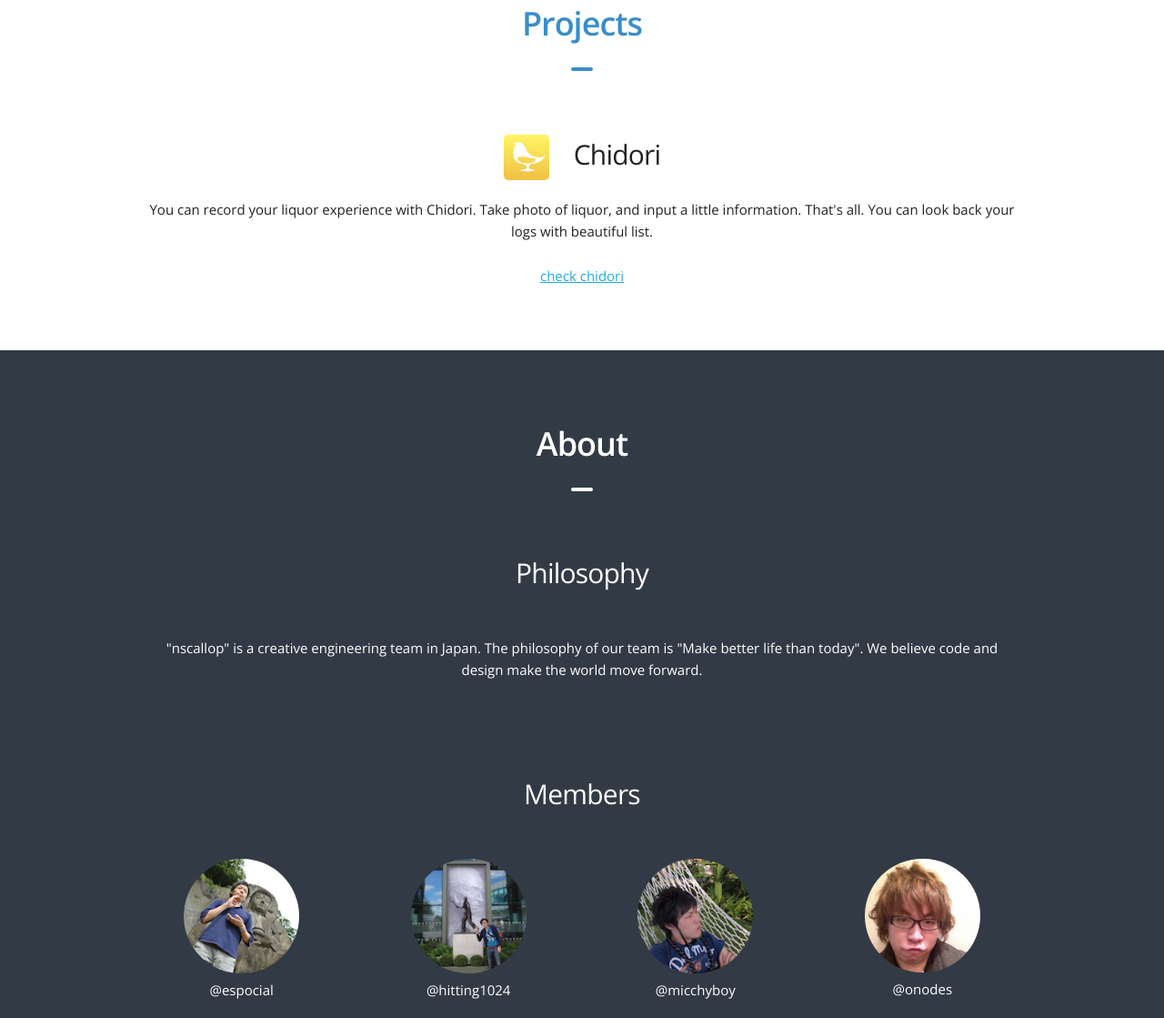
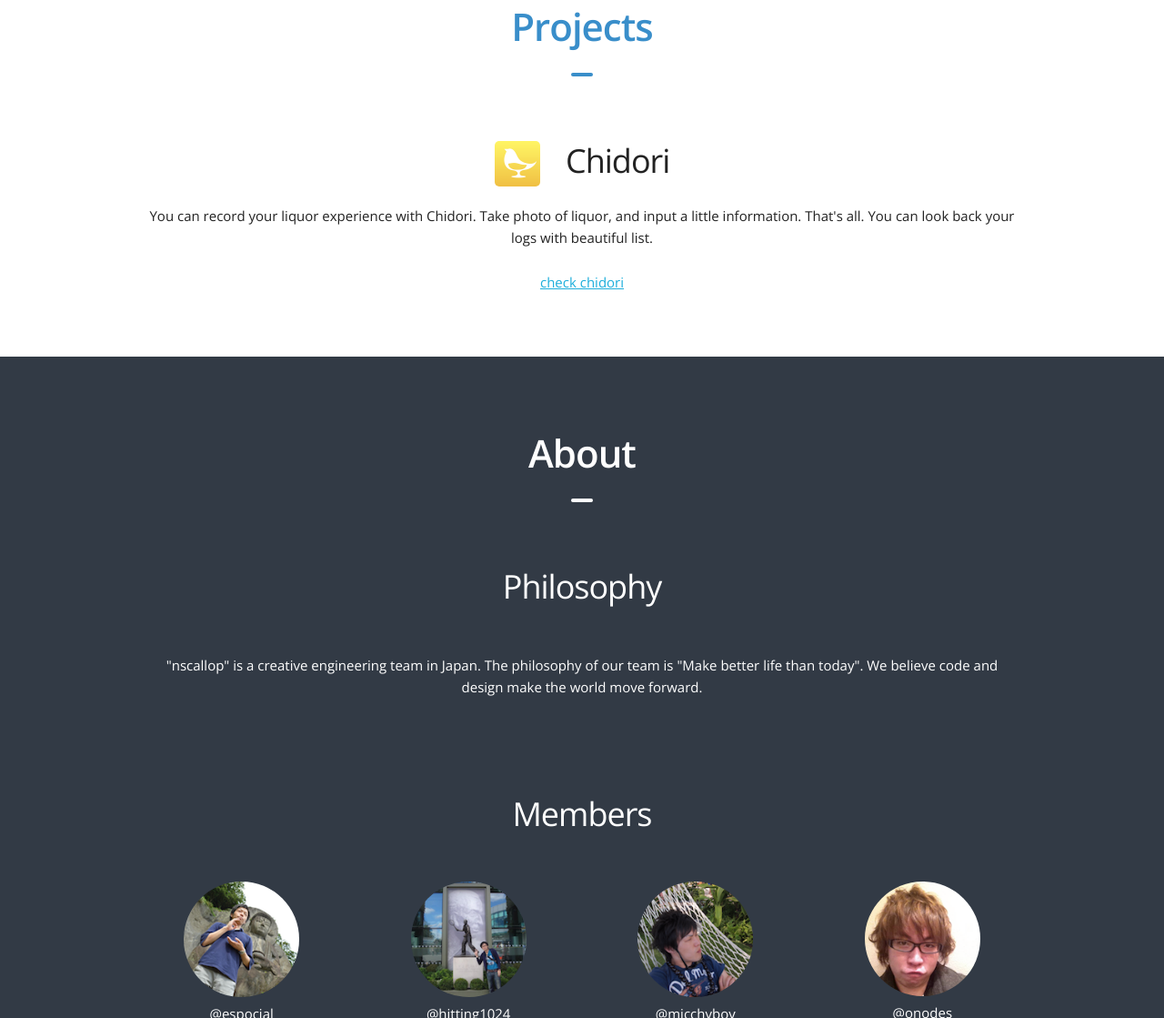
Before and after one commit to nscallop/nscallop.github.io, a plain HTML site: page index.html in a window 1280 px wide. Shown: the part 877-1996 px from the top of the page at 91% size. Drawn offline with nearby package versions, Linux system fonts and the light colour scheme.

Commit message:
Modify h tag

```diff
--- a/index.html
+++ b/index.html
@@ -85,19 +85,19 @@
   <section id="hero" class="hero">
     <div class="hero-content">
       <div class="container">
-        <h2 class="hero-heading">Make better life than today.</h2>
+        <h1 class="hero-heading">Make better life than today.</h1>
       </div>
     </div>
   </section>
 
   <section id="projects" class="projects">
-    <h3 class="section-heading blue">Projects</h3>
+    <h2 class="section-heading blue">Projects</h2>
     <div class="project">
       <div class="container">
-        <h4>
+        <h3>
           <img class="project-icon" src="images/chidori.png" alt="chidori - log your favorite liquor">
           Chidori
-        </h4>
+        </h3>
         <p>You can record your liquor experience with Chidori. Take photo of liquor, and input a little information. That's all. You can look back your logs with beautiful list.</p>
         <a target="_blank" href="http://nscallop.jp/chidori">check chidori</a>
       </div>
@@ -106,13 +106,13 @@
 
   <section id="about" class="about">
     <div class="container">
-      <h3 class="section-heading white">About</h3>
+      <h2 class="section-heading white">About</h2>
       <div class="about-philosophy">
-        <h4 class="section-sub-heading">Philosophy</h4>
+        <h3 class="section-sub-heading">Philosophy</h3>
         <p>"nscallop" is a creative engineering team in Japan. The philosophy of our team is "Make better life than today". We believe code and design make the world move forward.</p>
       </div>
       <div class="about-members">
-        <h4 class="section-sub-heading">Members</h4>
+        <h3 class="section-sub-heading">Members</h3>
         <div class="row">
           <div class="three columns">
             <div class="member">
```
